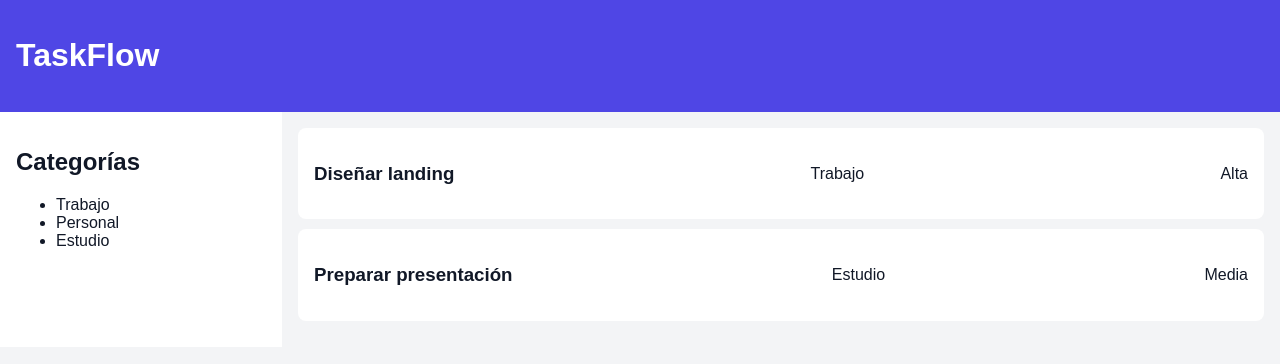
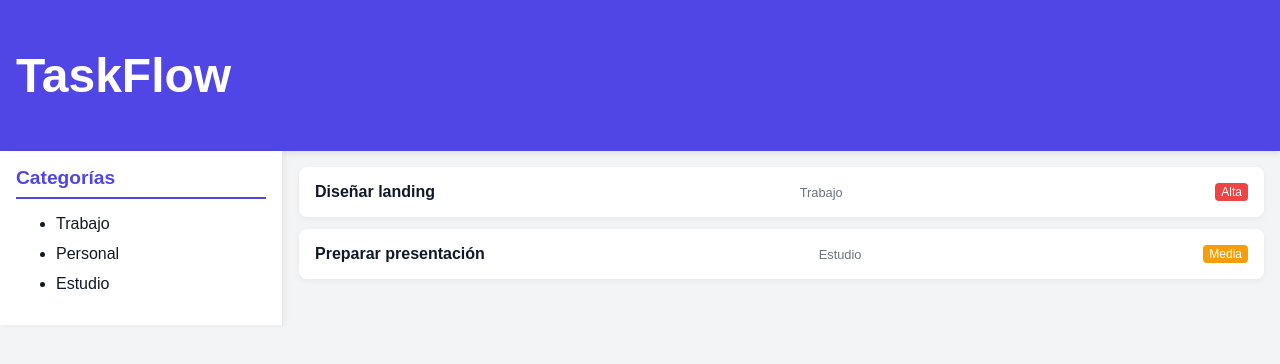
Before and after one commit to Alex92Rivas/taskflow-project, a plain HTML site: page index.html in a window 1280 px wide. Drawn offline with Linux system fonts and the light colour scheme.

Commit message:
Mejoras visuales: barras laterales, tarjetas y header

```diff
--- a/styles.css
+++ b/styles.css
@@ -71,3 +71,105 @@ main {
   transform: translateY(-4px);
   box-shadow: 0 8px 20px rgba(0,0,0,0.1);
 }
+
+
+
+aside {
+  width: 250px;
+  background: white;
+  padding: var(--spacing);
+  border-right: 1px solid #e5e7eb; /* separación sutil */
+  box-shadow: 2px 0 6px rgba(0,0,0,0.05); /* sombra suave */
+}
+
+aside h2 {
+  margin-top: 0;
+  font-size: 1.2rem;
+  color: var(--color-primary);
+  border-bottom: 2px solid var(--color-primary);
+  padding-bottom: 8px;
+  margin-bottom: 16px;
+}
+
+aside ul li {
+  margin-bottom: 12px;
+  cursor: pointer;
+  transition: color 0.2s ease;
+}
+
+aside ul li:hover {
+  color: var(--color-primary);
+  font-weight: bold;
+}
+
+
+
+.task-card {
+  display: flex;
+  justify-content: space-between;
+  align-items: center;
+  background: var(--color-card);
+  padding: var(--spacing);
+  border-radius: var(--radius);
+  margin-bottom: 12px;
+  box-shadow: 0 2px 6px rgba(0,0,0,0.05);
+  transition: transform 0.3s ease, box-shadow 0.3s ease;
+}
+
+.task-card:hover {
+  transform: translateY(-4px);
+  box-shadow: 0 8px 20px rgba(0,0,0,0.1);
+}
+
+.task-card h3 {
+  margin: 0;
+  font-size: 1rem;
+}
+
+.task-card .category {
+  font-size: 0.8rem;
+  color: #6b7280;
+  margin-right: 8px;
+}
+
+.task-card .priority {
+  font-size: 0.75rem;
+  padding: 2px 6px;
+  border-radius: 4px;
+  color: white;
+}
+
+.priority.high {
+  background-color: #ef4444; /* rojo */
+}
+
+.priority.medium {
+  background-color: #f59e0b; /* naranja */
+}
+
+.priority.low {
+  background-color: #10b981; /* verde */
+}
+
+
+
+header {
+  background-color: var(--color-primary);
+  color: white;
+  padding: var(--spacing);
+  font-size: 1.5rem;
+  box-shadow: 0 2px 6px rgba(0,0,0,0.1);
+}
+
+
+
+@media (max-width: 768px) {
+  .task-card {
+    flex-direction: column;
+    align-items: flex-start;
+  }
+
+  .task-card .priority {
+    margin-top: 6px;
+  }
+}
```
